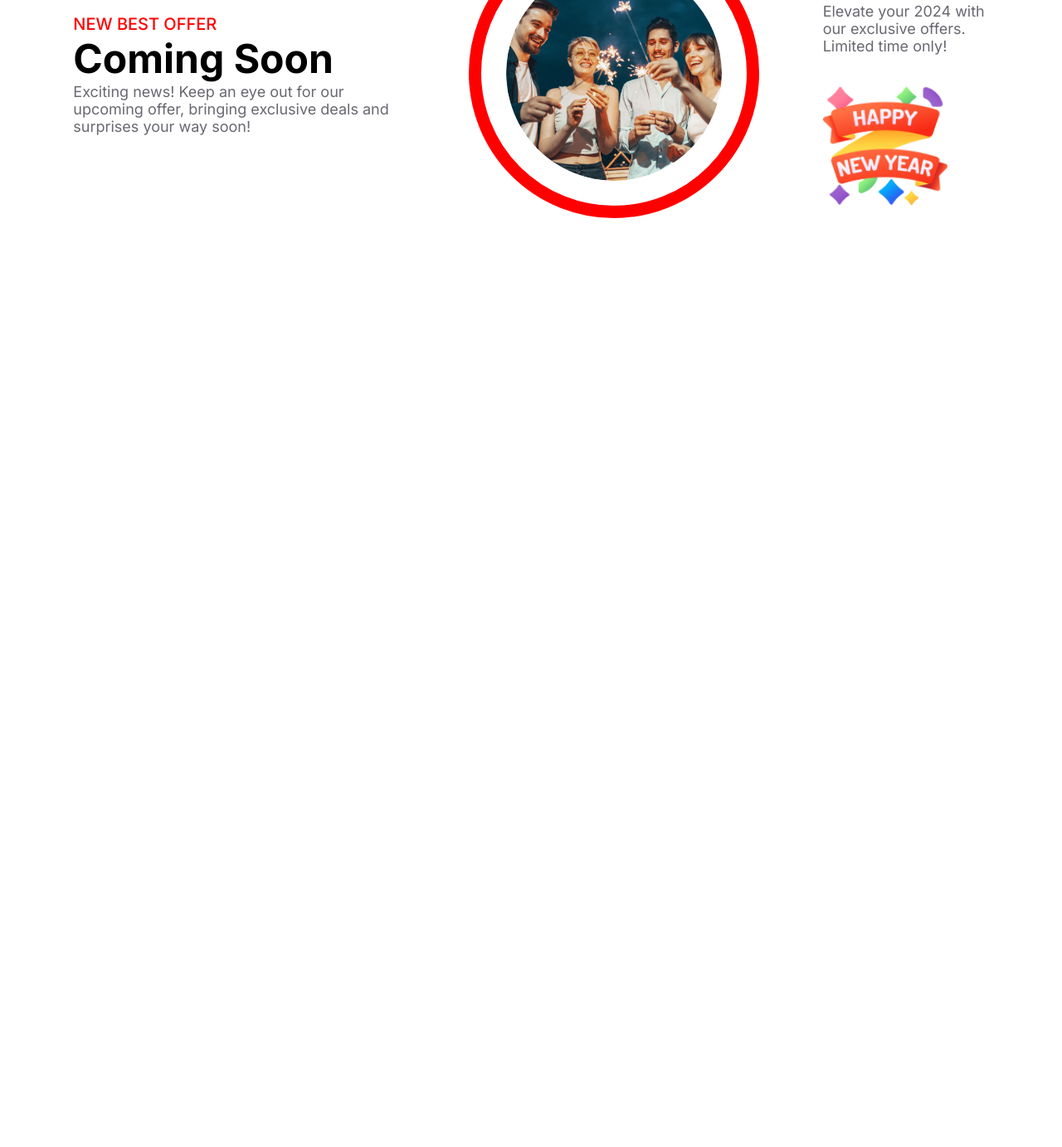
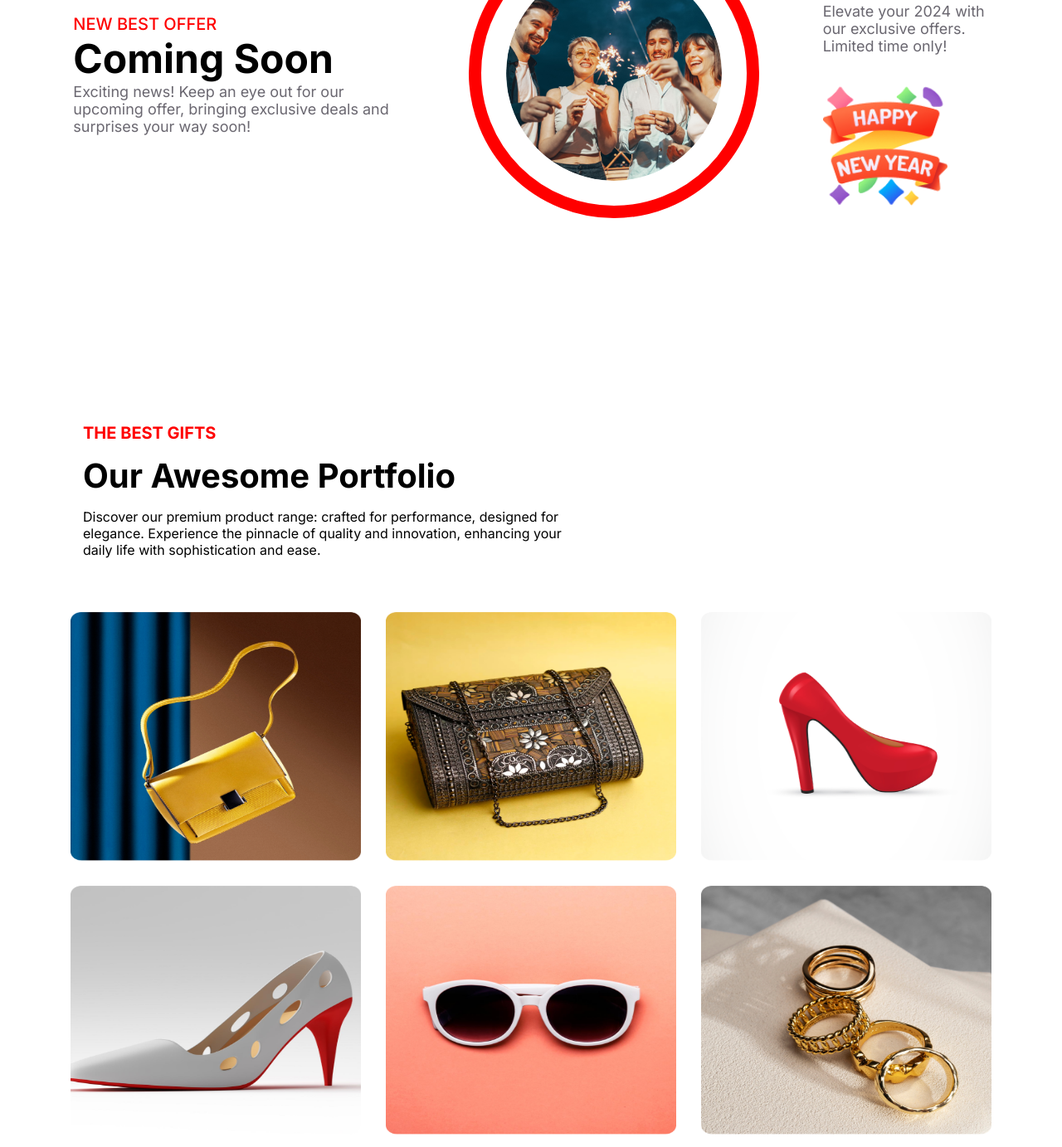
Before and after one commit to KHADIJAURMI/B9A1-New-Year-New-Mission, a plain HTML site: page index.html in a window 1280 px wide. Shown: the part 3201-4584 px from the top of the page at 83% size. Before the commit the page ends 3661 px from the top, so only its background shows below. Drawn offline with Linux system fonts and the light colour scheme.

Commit message:
portfolio part done

```diff
--- a/index.html
+++ b/index.html
@@ -76,6 +76,23 @@
                 </div>
             </div>
         </section>
+        <section class="portfolio-section">
+            <div class="portfolio-section-details">
+                <h4 class="primary-text-color">THE BEST GIFTS</h4>
+                <h1>Our Awesome Portfolio</h1>
+                <p>Discover our premium product range: crafted for performance, designed for elegance.
+                    Experience the pinnacle of quality
+                    and innovation, enhancing your daily life with sophistication and ease.</p>
+            </div>
+            <div class="portfolio-section-image">
+                <img src="/resources/Rectangle 3.png" alt="">
+                <img src="/resources/Rectangle 4.png" alt="">
+                <img src="/resources/Rectangle 5.png" alt="">
+                <img src="/resources/Rectangle 6.png" alt="">
+                <img src="/resources/Rectangle 7.png" alt="">
+                <img src="/resources/Rectangle 8.png" alt="">
+            </div>
+        </section>
     </main>
 </body>
 
--- a/style/style.css
+++ b/style/style.css
@@ -251,3 +251,38 @@
     font-size: 18px;
     margin-bottom: 20px;
 }
+
+/* portfolio-section part */
+.portfolio-section {
+    max-width: 1400px;
+}
+
+.portfolio-section-details {
+    width: 600px;
+    padding: 50px 100px;
+    display: flex;
+    flex-direction: column;
+    align-items: flex-start;
+    gap: 15px;
+}
+
+.portfolio-section-details h4 {
+    font-size: 20px;
+}
+
+.portfolio-section-details h1 {
+    font-size: 40px;
+    font-weight: 700;
+}
+
+.portfolio-section-image {
+    display: flex;
+    flex-wrap: wrap;
+    justify-content: center;
+}
+
+.portfolio-section-image img {
+    width: 350px;
+    height: 300px;
+    margin: 15px;
+}
```
